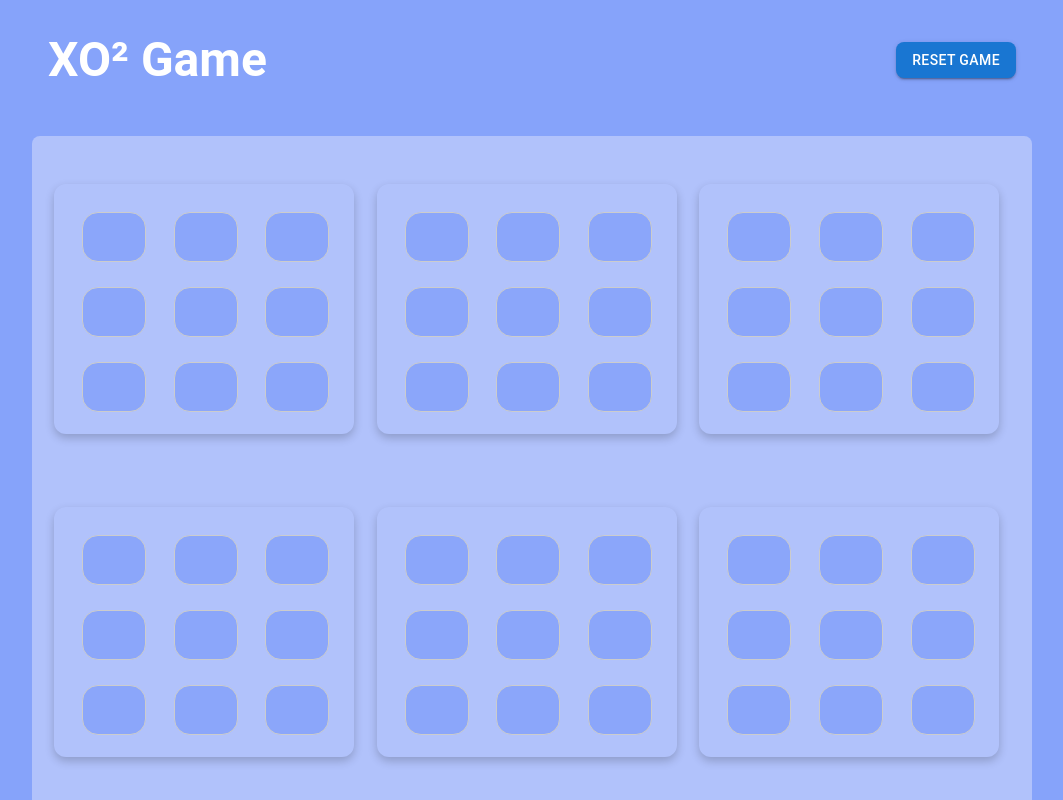
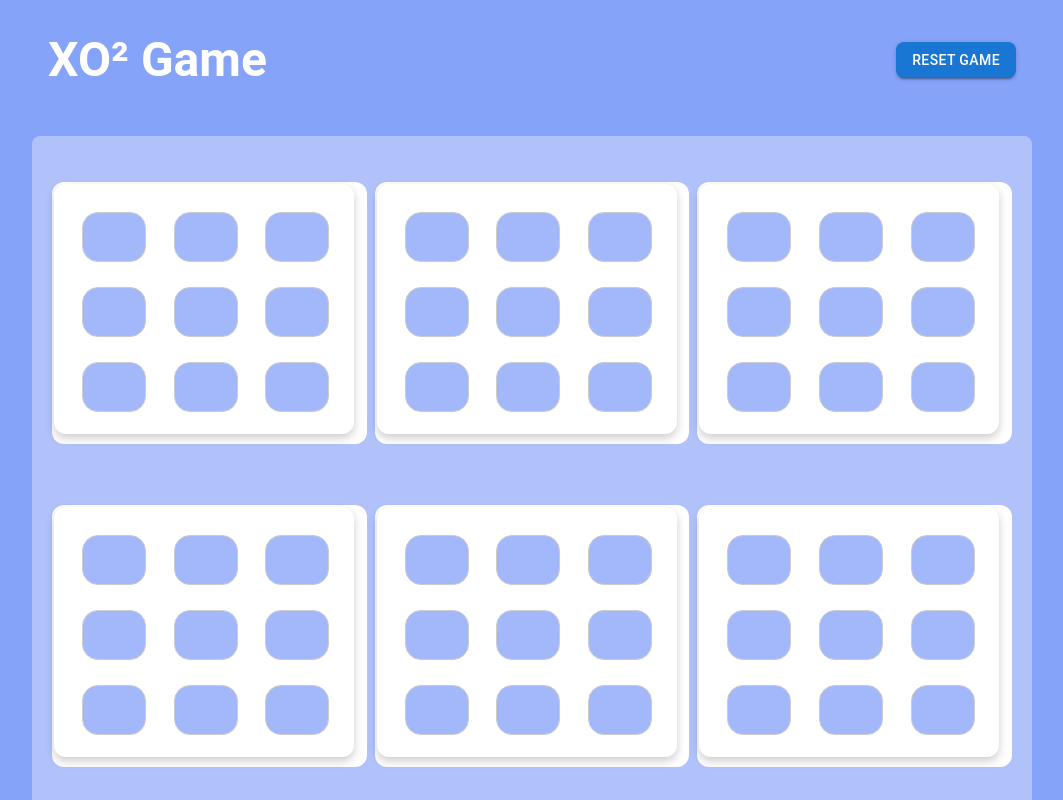
Before and after one commit to DolevPeretz/Ultimate-Tic-Tac-Toe-Frontend, a React (Create React App) app: page / in a window 1280 px wide. Shown: the top 800 px of the page, without its empty margins (108-1171 px from the left). Built offline with nearby package versions, Linux system fonts and the light colour scheme.

Commit message:
add winer to mainboard

```diff
--- a/src/App.tsx
+++ b/src/App.tsx
@@ -16,11 +16,20 @@ const App: React.FC = () => {
   );
   const [currentPlayer, setCurrentPlayer] = useState<Player>(Player.X);
 
-  const handleMove = (miniBoardIndex: number, newMiniBoard: (Player | null)[]) => {
+  const handleMove = (
+    miniBoardIndex: number,
+    newMiniBoard: (Player | null)[]
+  ) => {
     const updatedMainBoard = [...mainBoard];
     updatedMainBoard[miniBoardIndex] = newMiniBoard;
+
+    // עדכון המצב של הלוח
     setMainBoard(updatedMainBoard);
-    setCurrentPlayer(currentPlayer === Player.X ? Player.O : Player.X);
+
+    // החלפת השחקן
+    setCurrentPlayer((prevPlayer) =>
+      prevPlayer === Player.X ? Player.O : Player.X
+    );
   };
 
   const resetGame = () => {
--- a/src/MainBoard.tsx
+++ b/src/MainBoard.tsx
@@ -1,4 +1,4 @@
-import React from "react";
+import React, { useState } from "react";
 import MiniBoard from "./MiniBoard";
 import { Player } from "./PlayerEnum";
 import { MainBoardContainer } from "./style";
@@ -14,6 +14,50 @@ const MainBoard: React.FC<MainBoardProps> = ({
   currentPlayer,
   onMove,
 }) => {
+  const [activeBoardIndex, setActiveBoardIndex] = useState<number | null>(null); // ניהול לוח פעיל
+
+  const handleMiniBoardUpdate = (
+    miniBoardIndex: number,
+    newMiniBoard: (Player | null)[]
+  ) => {
+    // עדכון הלוח בלוח הראשי
+    onMove(miniBoardIndex, newMiniBoard);
+
+    // זיהוי אם יש מנצח בלוח או תיקו
+    const checkWinner = (board: (Player | null)[]): Player | null => {
+      const winningCombinations = [
+        [0, 1, 2],
+        [3, 4, 5],
+        [6, 7, 8],
+        [0, 3, 6],
+        [1, 4, 7],
+        [2, 5, 8],
+        [0, 4, 8],
+        [2, 4, 6],
+      ];
+
+      for (const combination of winningCombinations) {
+        const [a, b, c] = combination;
+        if (board[a] && board[a] === board[b] && board[a] === board[c]) {
+          return board[a];
+        }
+      }
+
+      return null;
+    };
+
+    const winner = checkWinner(newMiniBoard);
+    const isBoardFull = newMiniBoard.every((cell) => cell !== null);
+
+    if (winner || isBoardFull) {
+      // אם יש מנצח או תיקו, אפשור בחירת לוח חדש
+      setActiveBoardIndex(null);
+    } else {
+      // המשך לשחק בלוח הנוכחי אם המשחק לא הסתיים
+      setActiveBoardIndex(miniBoardIndex);
+    }
+  };
+
   return (
     <MainBoardContainer>
       {mainBoard.map((miniBoard, index) => (
@@ -21,7 +65,8 @@ const MainBoard: React.FC<MainBoardProps> = ({
           key={index}
           board={miniBoard}
           currentPlayer={currentPlayer}
-          onUpdate={(newMiniBoard) => onMove(index, newMiniBoard)}
+          onUpdate={(newMiniBoard) => handleMiniBoardUpdate(index, newMiniBoard)}
+          isActive={activeBoardIndex === null || activeBoardIndex === index} // רק הלוח הפעיל ניתן ללחיצה
         />
       ))}
     </MainBoardContainer>
--- a/src/MiniBoard.tsx
+++ b/src/MiniBoard.tsx
@@ -7,12 +7,14 @@ interface MiniBoardProps {
   board: (Player | null)[];
   currentPlayer: Player;
   onUpdate: (newBoard: (Player | null)[]) => void;
+  isActive: boolean; // האם הלוח פעיל
 }
 
 const MiniBoard: React.FC<MiniBoardProps> = ({
   board,
   currentPlayer,
   onUpdate,
+  isActive,
 }) => {
   const [winner, setWinner] = useState<Player | null>(null);
 
@@ -46,7 +48,7 @@ const MiniBoard: React.FC<MiniBoardProps> = ({
   }, [board]);
 
   const handleClick = (index: number) => {
-    if (board[index] || winner) return; // אם התא תפוס או שיש מנצח, לא עושים כלום
+    if (!isActive || board[index] || winner) return; // אם הלוח לא פעיל, התא תפוס או שיש מנצח
     const updatedBoard = [...board];
     updatedBoard[index] = currentPlayer;
     onUpdate(updatedBoard);
@@ -55,10 +57,12 @@ const MiniBoard: React.FC<MiniBoardProps> = ({
   return (
     <div
       style={{
-        backgroundColor: winner === Player.X ? "lightgreen" : winner === Player.O ? "yellow" : "transparent",
+        backgroundColor: winner === Player.X ? "lightgreen" : winner === Player.O ? "yellow" : isActive ? "white" : "lightgray",
         borderRadius: "12px",
         padding: "10px",
         transition: "background-color 0.3s ease",
+        opacity: isActive ? 1 : 0.5, // אם הלוח לא פעיל, האופסיטי יורד
+        pointerEvents: isActive ? "auto" : "none", // אם הלוח לא פעיל, מניעת קליקים
       }}
     >
       <Board
```
